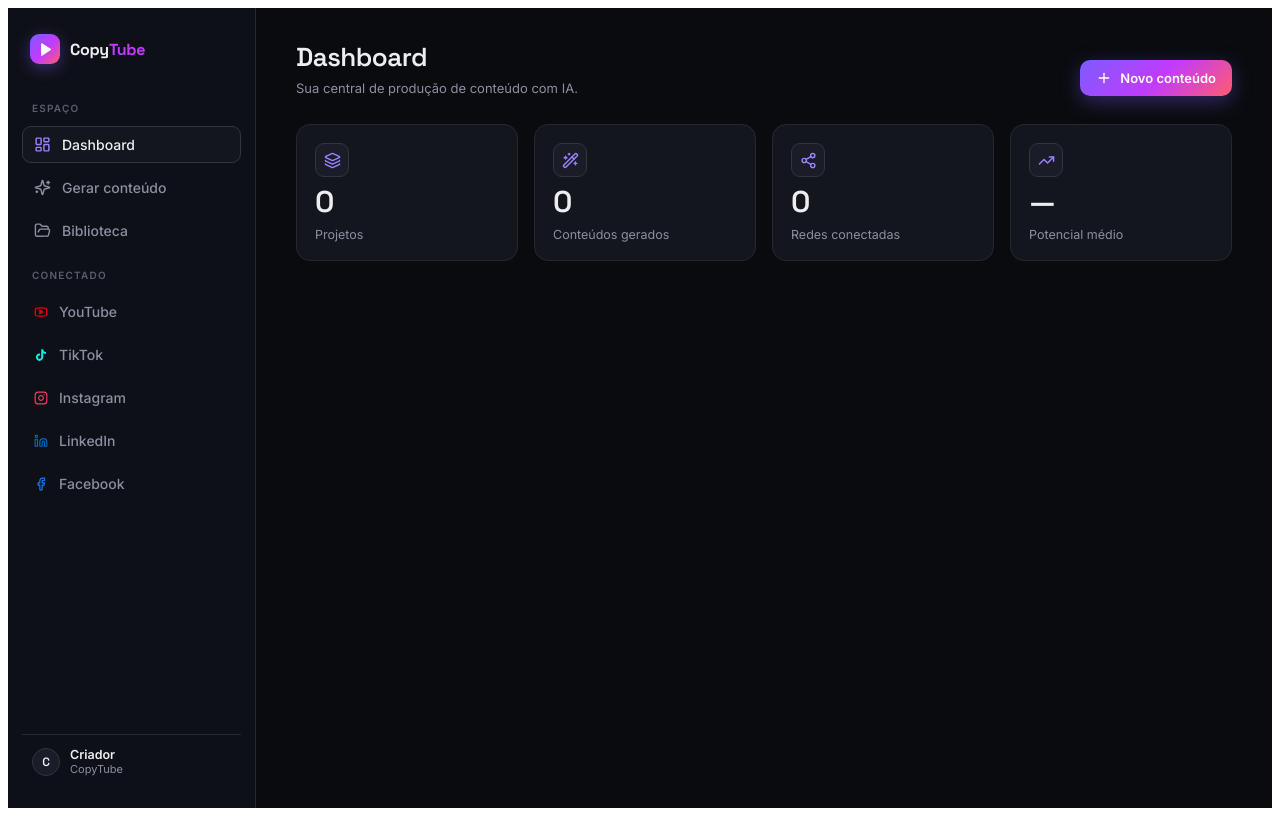
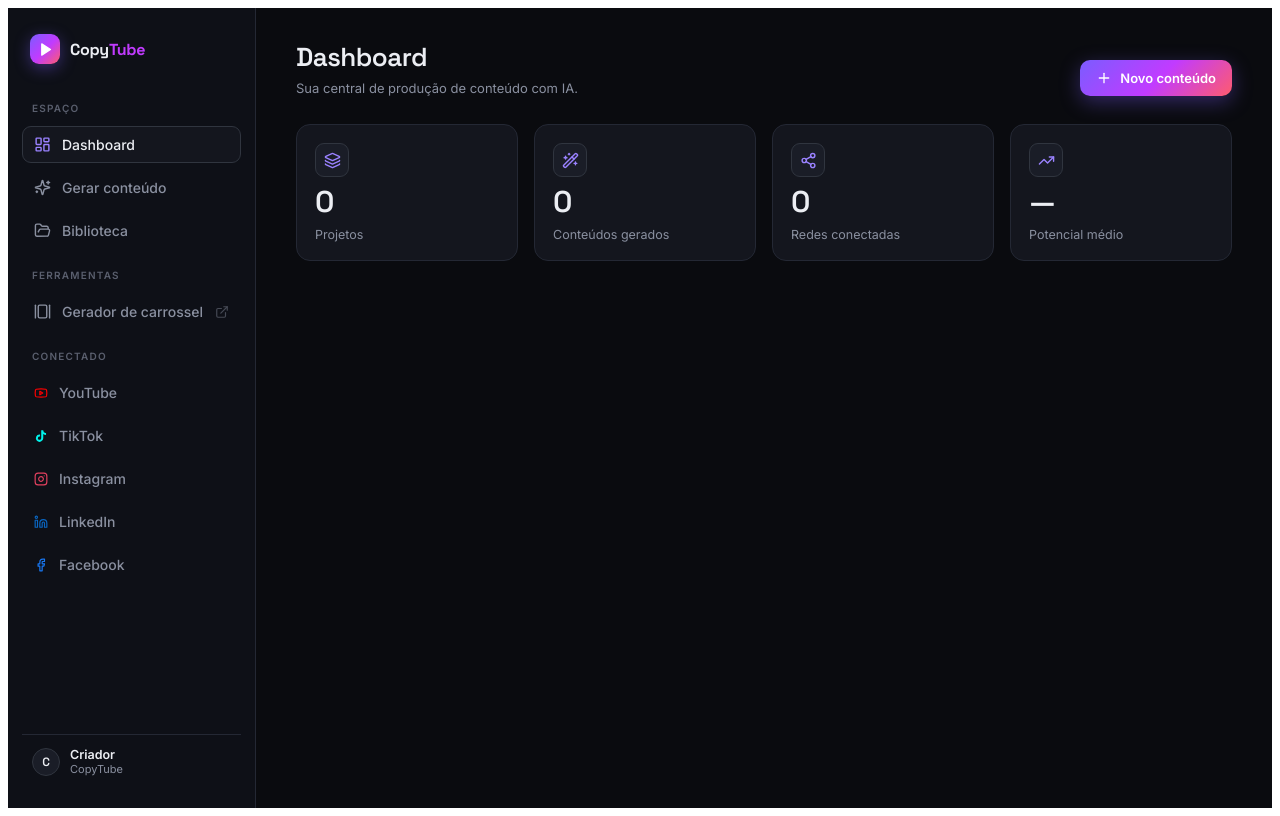
Before and after one commit to abarakus11/copytube, a React (Vite) app: page / in a window 1280 px wide. Built offline with nearby package versions, Linux system fonts and the light colour scheme.

Commit message:
Atualizacao automatica CopyTube - 2026-06-16 18:37

```diff
--- a/src/CopyTube.jsx
+++ b/src/CopyTube.jsx
@@ -4,7 +4,7 @@ import {
   Share2, Copy, Download, Trash2, Plus, Loader2, Check, X, Clock,
   Target, Users, Gamepad2, Tag, TrendingUp, MousePointerClick, Radio,
   ChevronRight, Layers, Wand2, AlertTriangle, Pencil, RefreshCw, RotateCcw,
-  Youtube, Instagram, Linkedin, Facebook
+  Youtube, Instagram, Linkedin, Facebook, GalleryHorizontal, ExternalLink
 } from "lucide-react";
 
 /* ------------------------------------------------------------------ */
@@ -39,6 +39,8 @@ const STYLE = `
 .ct-nav:hover{color:var(--text);background:var(--surface)}
 .ct-nav.on{color:var(--text);background:var(--surface);border-color:var(--border2)}
 .ct-nav.on svg{color:var(--violet2)}
+.ct-nav.ct-ext{text-decoration:none}
+.ct-nav.ct-ext svg:last-child{margin-left:auto;opacity:.45;width:14px;height:14px}
 .ct-side-foot{margin-top:auto;padding:12px 10px;border-top:1px solid var(--border);display:flex;align-items:center;gap:10px;color:var(--muted);font-size:12px}
 .ct-avatar{width:28px;height:28px;border-radius:50%;background:var(--surface2);border:1px solid var(--border2);display:grid;place-items:center;font-family:var(--disp);font-weight:600;color:var(--text);flex-shrink:0}
 .ct-usermeta{flex:1;min-width:0}
@@ -769,6 +771,16 @@ export default function CopyTube() {
               <Ico size={17} /> {lbl}
             </div>
           ))}
+          <div className="ct-navlbl">Ferramentas</div>
+          <a
+            className="ct-nav ct-ext"
+            href="https://gerador-carrosseis-delta.vercel.app/"
+            target="_blank"
+            rel="noopener noreferrer"
+          >
+            <GalleryHorizontal size={17} /> Gerador de carrossel
+            <ExternalLink size={14} />
+          </a>
           <div className="ct-navlbl">Conectado</div>
           {PLATFORMS.map((p) => (
             <div key={p.id} className="ct-nav" style={{ cursor: "default" }}>
```
